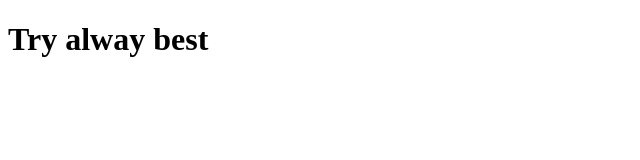
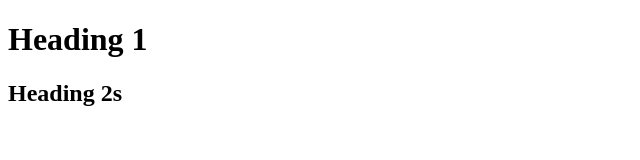
Before and after one commit to preetidhara/Firebase_Task, a plain HTML site: page index.html in a window 1280 px wide. Shown: the whole page, without its empty margins (0-640 px from the left). Drawn offline with Linux system fonts and the light colour scheme.

Commit message:
new file

```diff
--- a/index.html
+++ b/index.html
@@ -2,6 +2,7 @@
 <html>
     <head><title>Example</title></head>
     <body>
-        <h1>Try alway best </h1>
+        <h1> Heading 1 </h1>
+        <h2>Heading 2s</h2>
     </body>
 </html>
```
